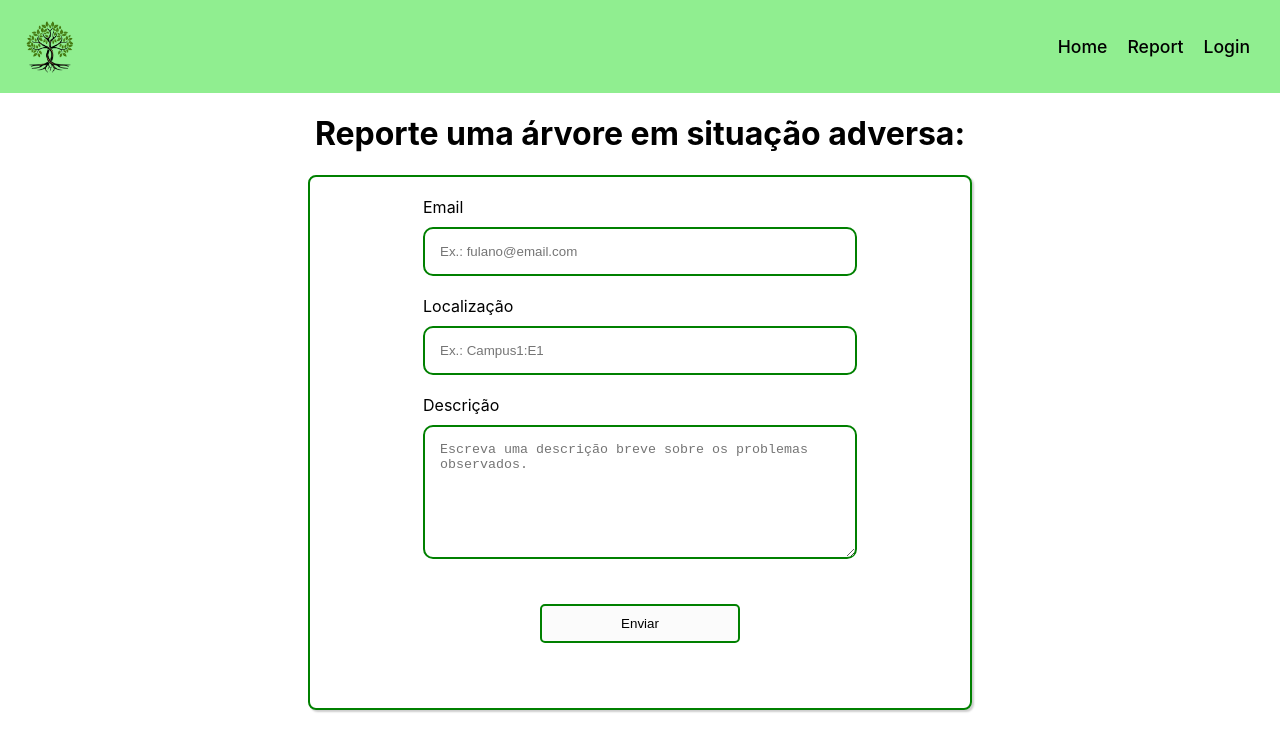
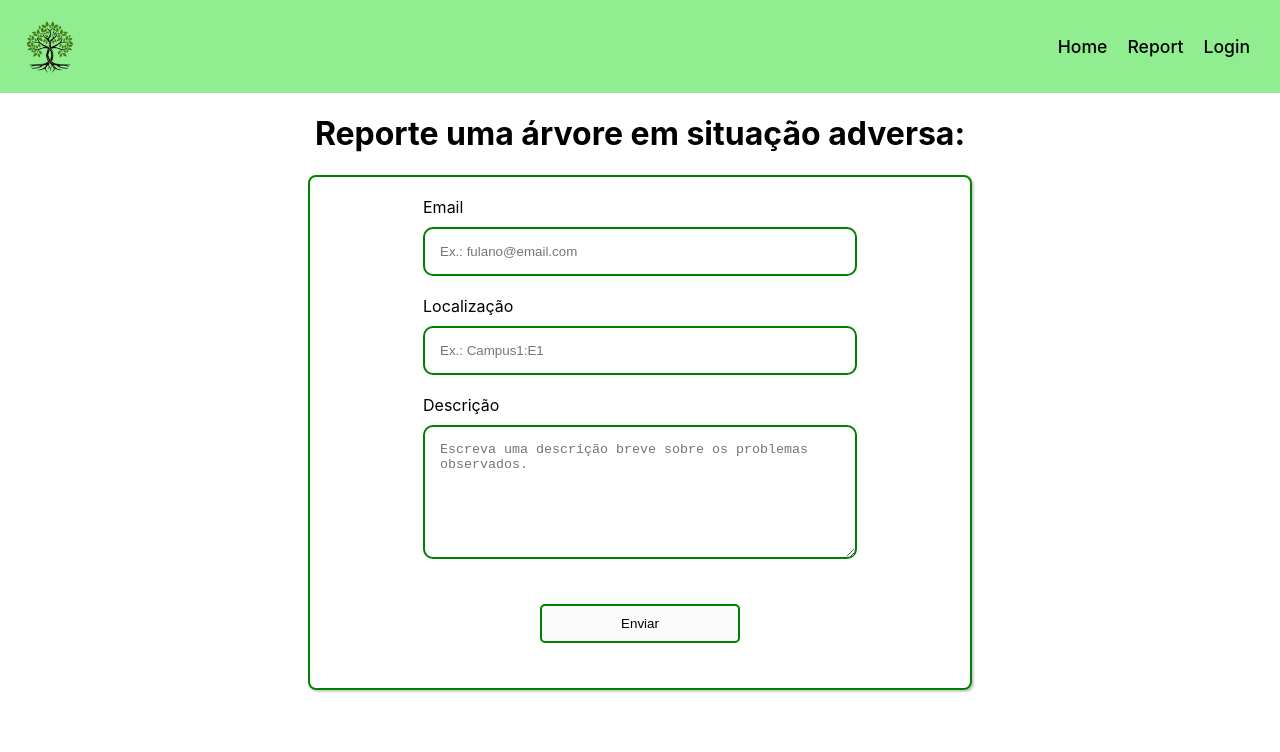
Before and after one commit to joaoprfreitas/parque-arboreo, a React (Create React App) app in the folder frontend/: page /Report in a window 1280 px wide. Shown: the top 752 px of the page. Built offline with nearby package versions, Linux system fonts and the light colour scheme.

Commit message:
algumas mudanças

```diff
--- a/frontend/src/pages/Login.js
+++ b/frontend/src/pages/Login.js
@@ -20,14 +20,14 @@ const LoginPage = () => {
                 <div className={styles.loginBox}>
                     <img src={userIcon} alt="Icone de Login" className={styles.loginImg}/>
                     <div className={styles.loginInput}>
-                        <form>
+                        <form onSubmit={login}>
                             <input id="email" type="email" placeholder="Email"
                             className={styles.loginField} required /> <br/>
 
                             <input id="password" type="password" placeholder="Senha"
                             className={styles.loginField} required  /> <br/>
 
-                            <button className={styles.btn} onClick={login}>Login</button><br/>
+                            <input type='submit' value="Login" className={styles.btn} />
                         </form>
 
                         <p><b>Não possui conta?</b>&nbsp;
--- a/frontend/src/pages/Register.js
+++ b/frontend/src/pages/Register.js
@@ -18,7 +18,7 @@ const RegisterPage = () => {
 
     async function register(userEmail, userPassword, userName, userCPF, userNusp) {
         try {
-            const res = await axios.post('http://localhost:3500/usuaruio/', {
+            const res = await axios.post('http://localhost:3500/usuario/', {
                 email: userEmail,
                 senha: userPassword,
                 nome: userName,
@@ -33,6 +33,11 @@ const RegisterPage = () => {
         }
     }
 
+    const send = (e) => {
+        e.preventDefault();
+        register(email, senha, nome, cpf, nusp)
+    }
+
     return(
         <div>
             <div className={styles.container}>
@@ -40,7 +45,7 @@ const RegisterPage = () => {
                 <div className={styles.loginBox}>
                     <img src={userIcon} alt="Icone de Login" className={styles.loginImg}/>
                     <div className={styles.loginInput}>
-                        <form>
+                        <form onSubmit={send}>
                             <input id="nome" type="text" placeholder="Nome Completo"
                             className={styles.loginField} onChange={(e) => [setNome(e.target.value), setError('')]} required /> <br/>
 
@@ -56,7 +61,7 @@ const RegisterPage = () => {
                             <input id="nusp" type="number" placeholder="Nº USP"
                             className={styles.loginField} onChange={(e) => [setNusp(e.target.value), setError('')]} required /> <br/>
 
-                            <button className={styles.btn} onClick={register}>Registrar</button><br/>
+                            <input type='submit' value="Registrar" className={styles.btn} />
                         </form>
                     </div>
                 </div>
--- a/frontend/src/pages/Report.js
+++ b/frontend/src/pages/Report.js
@@ -21,14 +21,14 @@ const ReportPage = () => {
                 usuario: userEmail,
                 situacao: 0
             })
-
             navigate('/')
         } catch(e) {
             setError(e.response.data[0].message);
         }
     }
 
-    const send = () => {
+    const send = (e) => {
+        e.preventDefault();
         register(descricao, localizacao, email)
     }
     return(
@@ -37,7 +37,7 @@ const ReportPage = () => {
                 <h1>Reporte uma árvore em situação adversa:</h1>
                 <div className={styles.reportBox}>
                     <div className={styles.reportInput1}>
-                        <form>
+                        <form onSubmit={send}>
                             <label>Email</label>
                             <input type="email" placeholder="Ex.: fulano@email.com"
                             className={styles.reportField} onChange={(e) => [setEmail(e.target.value), setError('')]}
@@ -46,14 +46,14 @@ const ReportPage = () => {
                             <label>Localização</label>
                             <input type="text" placeholder="Ex.: Campus1:E1"
                             className={styles.reportField} onChange={(e) => [setLocalizacao(e.target.value), setError('')]}
-                            required  /> <br/>
+                            required /> <br/>
 
                             <label>Descrição</label>
                             <textarea type="text" placeholder="Escreva uma descrição breve sobre os problemas observados."
                             className={styles.reportDescription} onChange={(e) => [setDescricao(e.target.value), setError('')]}
                             required /> <br/>
 
-                            <button className={styles.btn} onClick={send}>Enviar</button><br/>
+                            <input type='submit' value="Enviar" className={styles.btn} />
                         </form>
                     </div>
                 </div>
```
Also changed, not shown: 2 other files (tests, documents, lock files or other folders).
